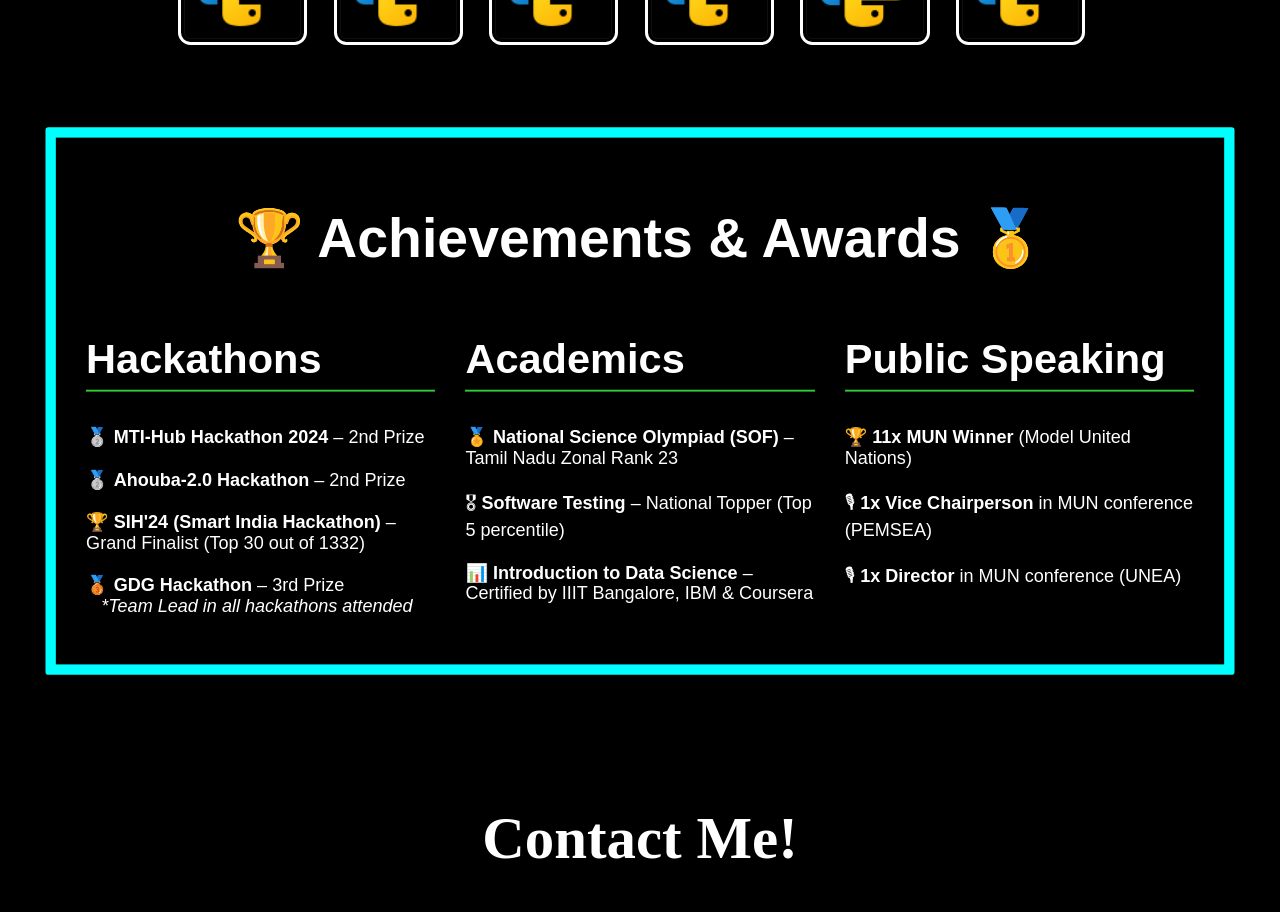
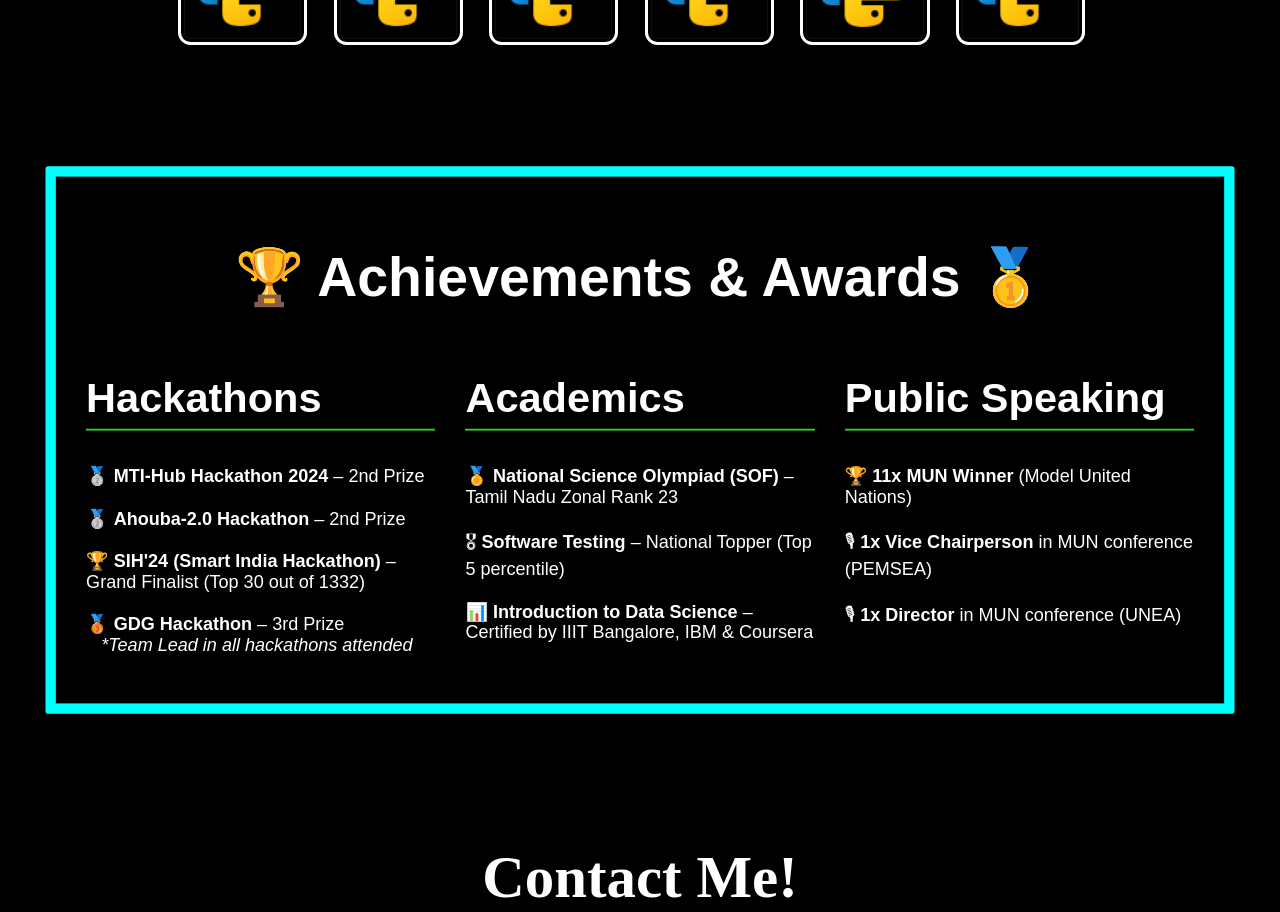
Before and after one commit to fleet2005/Portfolio, a React (Vite) app in the folder Portfolio/: page / in a window 1280 px wide. Shown: the part 7160-8072 px from the top of the page. Built offline with nearby package versions, Linux system fonts and the light colour scheme.

Commit message:
Added Proper Navbar Linking

```diff
--- a/Portfolio/src/Awards.jsx
+++ b/Portfolio/src/Awards.jsx
@@ -2,13 +2,13 @@ import React from "react";
 
 function Awards() {
   return (
-    <div
+    <div id = "awardsSection"
       style={{
         backgroundColor: "cyan",
         padding: "0.7rem", // Further reduced padding by 30%
         borderRadius: "3px", // Reduced border radius for better proportions
         animation: "pulse 3s ease-in-out infinite",
-        marginTop: "17vw",
+        marginTop: "20vw",
         marginBottom : "-2vw",
       }}
     >
--- a/Portfolio/src/NavigationBar.jsx
+++ b/Portfolio/src/NavigationBar.jsx
@@ -17,7 +17,7 @@ function NavigationBar() {
             <li> <a href={"#workSection"} style={{ textDecoration: "none", color: "white", transition: "" }}>Work Experience</a></li>
             <li> <a href={"#projects"} style={{ textDecoration: "none", color: "white", transition: "" }}>Projects</a></li>
             <li> <a href={"#skillSection"} style={{ textDecoration: "none", color: "white", transition: "" }}>Skills</a></li>
-            <li> <a href={"#awards"} style={{ textDecoration: "none", color: "white", transition: "" }}>Awards</a></li>
+            <li> <a href={"#awardsSection"} style={{ textDecoration: "none", color: "white", transition: "" }}>Awards</a></li>
             <li> <a href={"#contactSection"} style={{ textDecoration: "none", color: "white", transition: "" }}> Contact </a> </li>
             <li style={{ marginRight: "1.3vw", marginTop: "-0.5vw" }} onClick={refresh}><img src={refreshIcon} style={{ width: "3.5vw", height: "3.5vw" }} /></li>
         </ul>
--- a/Portfolio/src/Work.jsx
+++ b/Portfolio/src/Work.jsx
@@ -4,7 +4,7 @@ import pg1 from "./assets/repsoft.png"
 
 function Work() {
   return (
-    <div id="work" style={{ fontFamily: "Arial, sans-serif", color: "white", marginTop: "65vw", marginBottom: "-65vw" }}>
+    <div id="workSection" style={{ fontFamily: "Arial, sans-serif", color: "white", marginTop: "65vw", marginBottom: "-65vw" }}>
       <br />
       <h1 style={{ textAlign: "center", color: "white" }}>💼 WORK EXPERIENCE 💼</h1>
       <br /><br />
```
